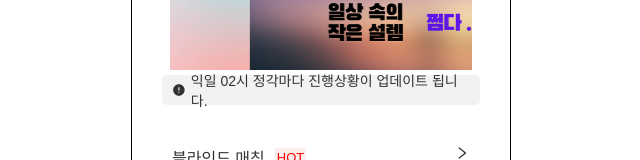
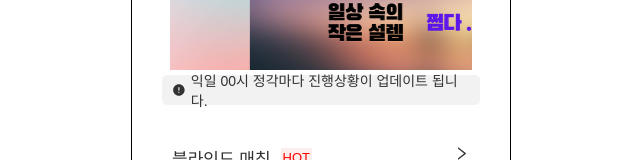
Before and after one commit to JJEOMDA/front-end, a React (Create React App) app: page /home in a window 1280 px wide. Shown: the part 176-336 px from the top of the page, without its empty margins (319-959 px from the left). Built offline with nearby package versions, Linux system fonts and the light colour scheme; a web font is replaced by a local one.

Commit message:
:lipstick: 메인 홈 화면 초안 퍼블리싱 (2)

```diff
--- a/src/pages/main/Home.tsx
+++ b/src/pages/main/Home.tsx
@@ -44,10 +44,10 @@ const Home = () => {
           </StyledSlider>
         </div>
       </Profile>
-      <Alarm>
+      <Notice>
         <RiErrorWarningFill />
-        <div>익일 02시 정각마다 진행상황이 업데이트 됩니다.</div>
-      </Alarm>
+        <div>익일 00시 정각마다 진행상황이 업데이트 됩니다.</div>
+      </Notice>
       <Content>
         <ul>
           <li>
@@ -99,7 +99,8 @@ const StyledSlider = styled(Slider)`
     bottom: 10px;
   }
 `;
-const Alarm = styled.div`
+const Notice = styled.div`
+  font-size: 1.4rem;
   width: 100%;
   height: 3rem;
   background-color: #f2f2f2;
@@ -115,7 +116,7 @@ const Content = styled.div`
   margin: 3rem 0 3rem 0;
   ul {
     list-style: none;
-    font-size: 1.6rem;
+    font-size: 1.7rem;
     li {
       .matching {
         display: flex;
```
